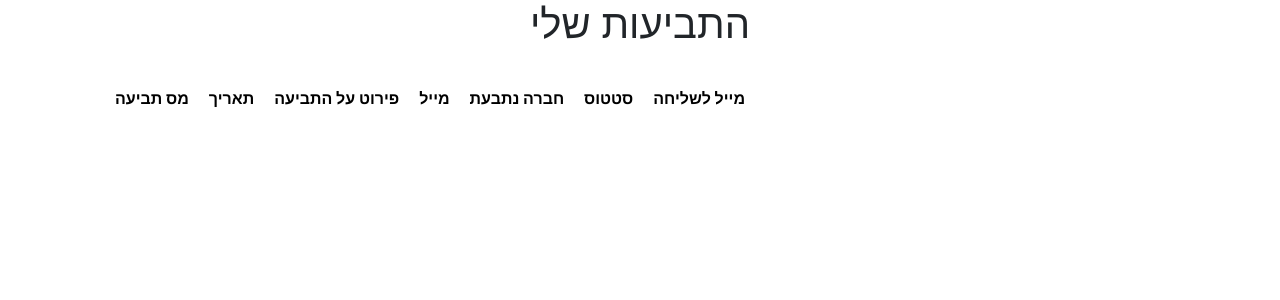
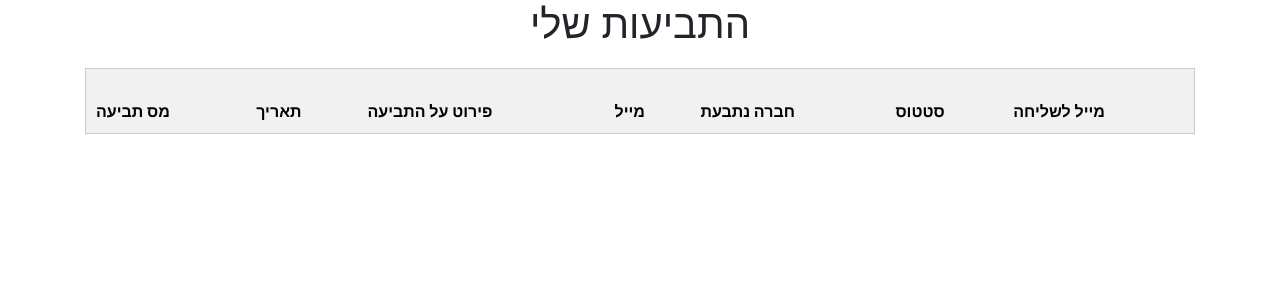
Before and after one commit to lindahan164/Flask-Web-App-Tutorial-by-lin, a Flask app: page /Board in a window 1280 px wide. Shown: the part 56-356 px from the top of the page. Run offline with Flask 2, Linux system fonts and the light colour scheme; data comes from the database, SQL or seed files in the repository; lists and menus that the app fills with data are empty; some libraries are stand-ins or nearby versions.

Commit message:
more changes

```diff
--- a/website/templates/Board.html
+++ b/website/templates/Board.html
@@ -1,7 +1,17 @@
 {% extends "base.html" %}{% block title %}Board{% endblock %} {% block content %}
-<h1 align ="center">התביעות שלי</h1>
 
-<table style="margin-left: 20px;" cellpadding="10" cellspacing="0">
+<style>
+    .board-frame {
+    width: 100%;
+    margin: 0 auto;
+    padding: 20px;
+    background-color: #f1f1f1;
+    border: 1px solid #ccc;
+  }
+  </style>
+  <body>
+  <h1 align ="center">התביעות שלי</h1>
+<table style="margin-top: 20px;" cellpadding="10" cellspacing="0" class="board-frame">
 
     <!-- Table headers -->
         <th>
@@ -44,4 +54,5 @@
     {%endfor%}
 
 </table>
+</body>
 {% endblock %}
--- a/website/templates/info.html
+++ b/website/templates/info.html
@@ -93,10 +93,9 @@
 
     <div class="column">
       <div class="card">
-        <img src="/instance/linoy.jpg" alt="lin" style="width:50%">
         <div class="container">
           <h2>לין דהן</h2>
-          <p class="title">t,rho מפתחת</p>
+          <p class="title"> מפתחת אתרים</p>
           <p>מפתחת תוכן ואתרים אינטרנטים </p>
           <p>lindahan164@gmail.com</p>
 
@@ -106,7 +105,6 @@
 
     <div class="column">
       <div class="card">
-        <img src="\img\linoy.jpg" alt="linoy" style="width:100%">
         <div class="container">
           <h2>לינוי הראש</h2>
           <p class="title">מפתחת אתרים</p>
```
Also changed, not shown: website/templates/home.html (+20 -5 lines), website/templates/login.html (+12 -1 lines), website/templates/notes.html (+12 -3 lines).
